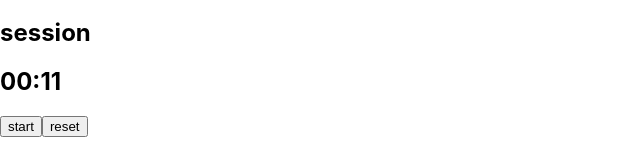
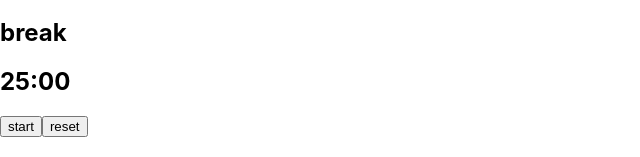
Before and after one commit to swainson-fitz-michael-holness/FCC-Build-a-Pomodoro-Clock, a React (Create React App) app in the folder pomodoro/: page / in a window 1280 px wide. Shown: the part 358-515 px from the top of the page, without its empty margins (0-640 px from the left). Built offline with nearby package versions, Linux system fonts and the light colour scheme.

Commit message:
setting up timer phase

```diff
--- a/pomodoro/package.json
+++ b/pomodoro/package.json
@@ -3,6 +3,7 @@
   "version": "0.1.0",
   "private": true,
   "dependencies": {
+    "moment": "^2.24.0",
     "react": "^16.8.6",
     "react-dom": "^16.8.6",
     "react-scripts": "3.0.1"
--- a/pomodoro/src/App.js
+++ b/pomodoro/src/App.js
@@ -1,14 +1,16 @@
 import React from "react";
 import "./App.css";
+import moment from 'moment/moment.js';
 
 class App extends React.Component {
   constructor(props) {
     super(props);
     this.state = {
-      num_b: 5,
+      num_b: 3,
       num_s: 25,
-      timer_label: true,
-      start: false
+      timer_label: false,
+      start: false,
+      countdown: "25:00"
 
     }
   }
@@ -19,33 +21,60 @@ class App extends React.Component {
 
     if(id === "break-increment") {
       if(md.num_b < 60) {
+
         this.setState({
-          num_b: this.state.num_b + 1
+          num_b: md.num_b + 1,
         });
+
+        if(md.timer_label === false) {
+          this.setState({
+            countdown: ("0" + (md.num_b + 1)).slice(-2) + ":00" //custom method to get the string format mm:ss = mm:00
+          });
+        }
       }
     }
 
     if(id === "break-decrement") {
       if(md.num_b > 1){
         this.setState({
-          num_b: this.state.num_b - 1
+          num_b: md.num_b - 1,
         });
+
+        if(md.timer_label === false) {
+          this.setState({
+            countdown: (md.num_b - 1) + ":00"
+          });
+        }
       }
     }
 
     if(id === "session-increment") {
       if(md.num_s < 60){
         this.setState({
-          num_s: this.state.num_s + 1
+          num_s: this.state.num_s + 1,
         });
+
+        if(md.timer_label === true) {
+          this.setState({
+            countdown: (md.num_s + 1) + ":00"
+          });
+        }
       }
+
+
     }
 
     if(id === "session-decrement") {
       if(md.num_s > 1){
         this.setState({
-          num_s: this.state.num_s - 1
+          num_s: this.state.num_s - 1,
         });
+
+        if(md.timer_label === true) {
+          this.setState({
+            countdown: (md.num_s - 1) + ":00"
+          });
+        }
       }
     }
   };
@@ -66,11 +95,16 @@ class App extends React.Component {
     },() => {this.start_pause(this.state.start)});
   }
 
-  // componentDidMount() {
-  //   this.setState({
-  //     num_b: document.getElementById("break-length").innerText,
-  //     num_s: document.getElementById("session-length").innerText,
-  //   });
+
+
+  // componentDidUpdate() {
+  //   var md = this.state;
+
+  //   if(md.timer_label === false) { // bool is synomynous with timer label break
+  //     this.setState({
+  //           countdown: moment.utc(((md.num_b)*1000)*60).format("mm:ss")
+  //     });
+  //   }
   // }
 
   render() {
@@ -102,7 +136,7 @@ class App extends React.Component {
           {/* timer display block */}
           <div>
             <h2 id="timer-label">{state.timer_label ? "session" : "break"}</h2>
-            <h2 id="time-left">00:11</h2>
+            <h2 id="time-left">{state.countdown}</h2>
           </div>
 
           {/* start control block */}
```
Also changed, not shown: 1 other file (tests, documents, lock files or other folders).
